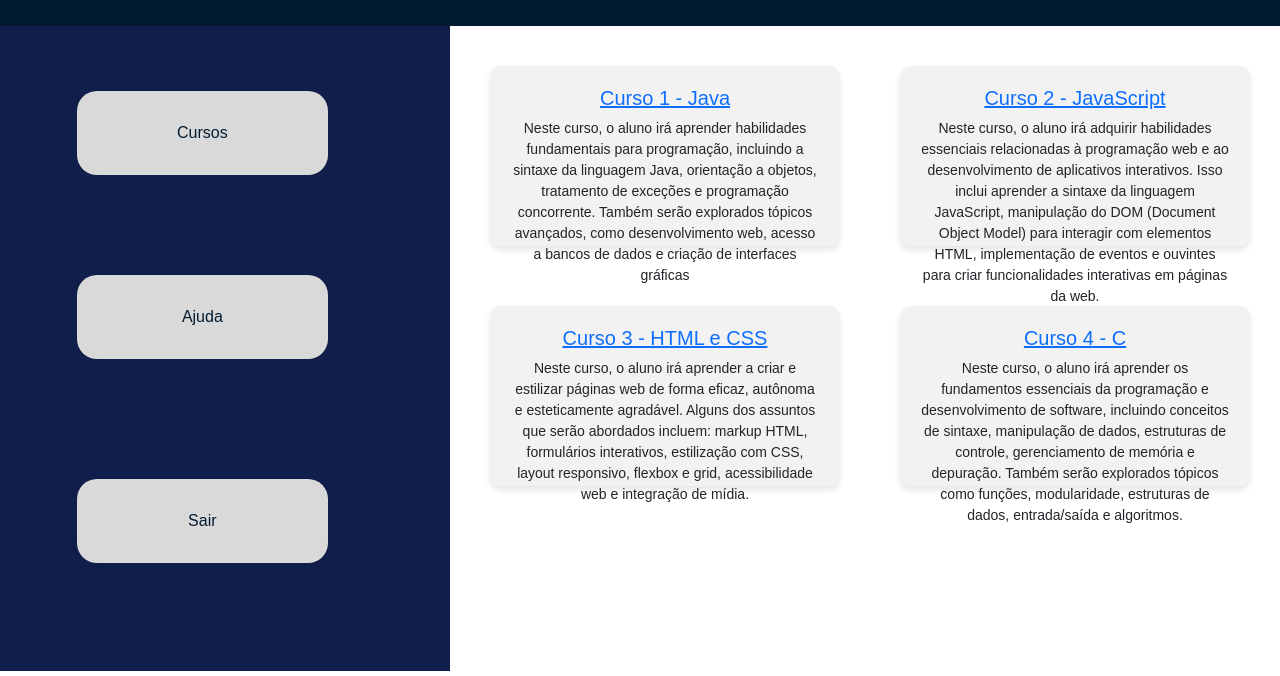
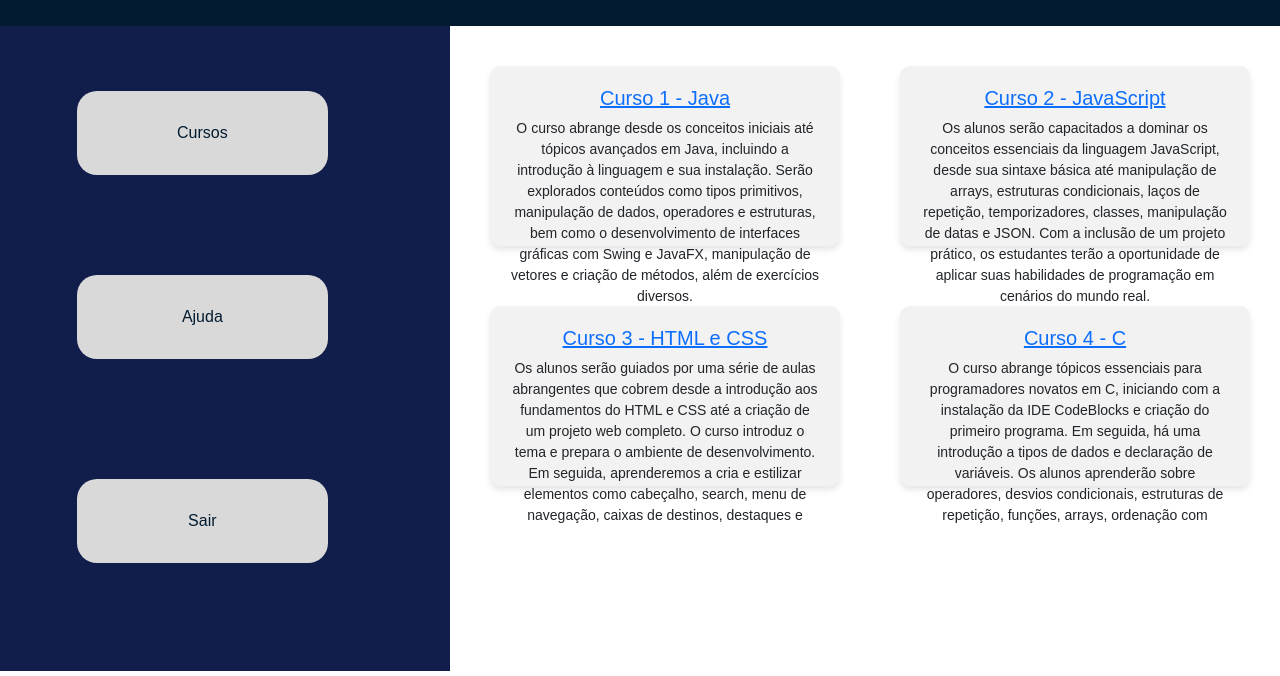
Before and after one commit to rBasstos/Piola-Front-Atualizado, a plain HTML site: page Interface---Cursos-main/cursos.html in a window 1280 px wide. Shown: the part 124-800 px from the top of the page. Drawn offline with nearby package versions, Linux system fonts and the light colour scheme; files whose address does not match are found by name; a web font is replaced by a local one.

Commit message:
cursos.html
descricoes dos cursos foram atualizadas para se relacionarem com o conteudo das videoaulas :p  :D c: *--* ;-) =o

```diff
--- a/Interface---Cursos-main/cursos.html
+++ b/Interface---Cursos-main/cursos.html
@@ -43,22 +43,22 @@
     <main id="principal">
         <div class="curso">
         <a href="#"> <h2>Curso 1 - Java</h2></a>
-            <p> Neste curso, o aluno irá aprender habilidades fundamentais para programação, incluindo a sintaxe da linguagem Java, orientação a objetos, tratamento de exceções e programação concorrente. Também serão explorados tópicos avançados, como desenvolvimento web, acesso a bancos de dados e criação de interfaces gráficas</p>
+            <p>O curso abrange desde os conceitos iniciais até tópicos avançados em Java, incluindo a introdução à linguagem e sua instalação. Serão explorados conteúdos como tipos primitivos, manipulação de dados, operadores e estruturas, bem como o desenvolvimento de interfaces gráficas com Swing e JavaFX, manipulação de vetores e criação de métodos, além de exercícios diversos.</p>
         </div>
 
         <div class="curso">
             <a href="#"> <h2>Curso 2 - JavaScript</h2></a>
-            <p>Neste curso, o aluno irá adquirir habilidades essenciais relacionadas à programação web e ao desenvolvimento de aplicativos interativos. Isso inclui aprender a sintaxe da linguagem JavaScript, manipulação do DOM (Document Object Model) para interagir com elementos HTML, implementação de eventos e ouvintes para criar funcionalidades interativas em páginas da web.</p>
+            <p>Os alunos serão capacitados a dominar os conceitos essenciais da linguagem JavaScript, desde sua sintaxe básica até manipulação de arrays, estruturas condicionais, laços de repetição, temporizadores, classes, manipulação de datas e JSON. Com a inclusão de um projeto prático, os estudantes terão a oportunidade de aplicar suas habilidades de programação em cenários do mundo real.</p>
         </div>
 
         <div class="curso">
             <a href="#"> <h2>Curso 3 - HTML e CSS</h2></a>
-            <p>Neste curso, o aluno irá aprender a criar e estilizar páginas web de forma eficaz, autônoma e esteticamente agradável. Alguns dos assuntos que serão abordados incluem: markup HTML, formulários interativos, estilização com CSS, layout responsivo, flexbox e grid, acessibilidade web e integração de mídia.</p>
+            <p>Os alunos serão guiados por uma série de aulas abrangentes que cobrem desde a introdução aos fundamentos do HTML e CSS até a criação de um projeto web completo. O curso introduz o tema e prepara o ambiente de desenvolvimento. Em seguida, aprenderemos a cria e estilizar elementos como cabeçalho, search, menu de navegação, caixas de destinos, destaques e rodapé.</p>
         </div>
 
         <div class="curso">
             <a href="#">  <h2>Curso 4 - C</h2></a>
-            <p>Neste curso, o aluno irá aprender os fundamentos essenciais da programação e desenvolvimento de software, incluindo conceitos de sintaxe, manipulação de dados, estruturas de controle, gerenciamento de memória e depuração. Também serão explorados tópicos como funções, modularidade, estruturas de dados, entrada/saída e algoritmos.</p>
+            <p>O curso abrange tópicos essenciais para programadores novatos em C, iniciando com a instalação da IDE CodeBlocks e criação do primeiro programa. Em seguida, há uma introdução a tipos de dados e declaração de variáveis. Os alunos aprenderão sobre operadores, desvios condicionais, estruturas de repetição, funções, arrays, ordenação com Bubblesort, matrizes e ponteiros.</p>
         </div>
     </main>
 
```
